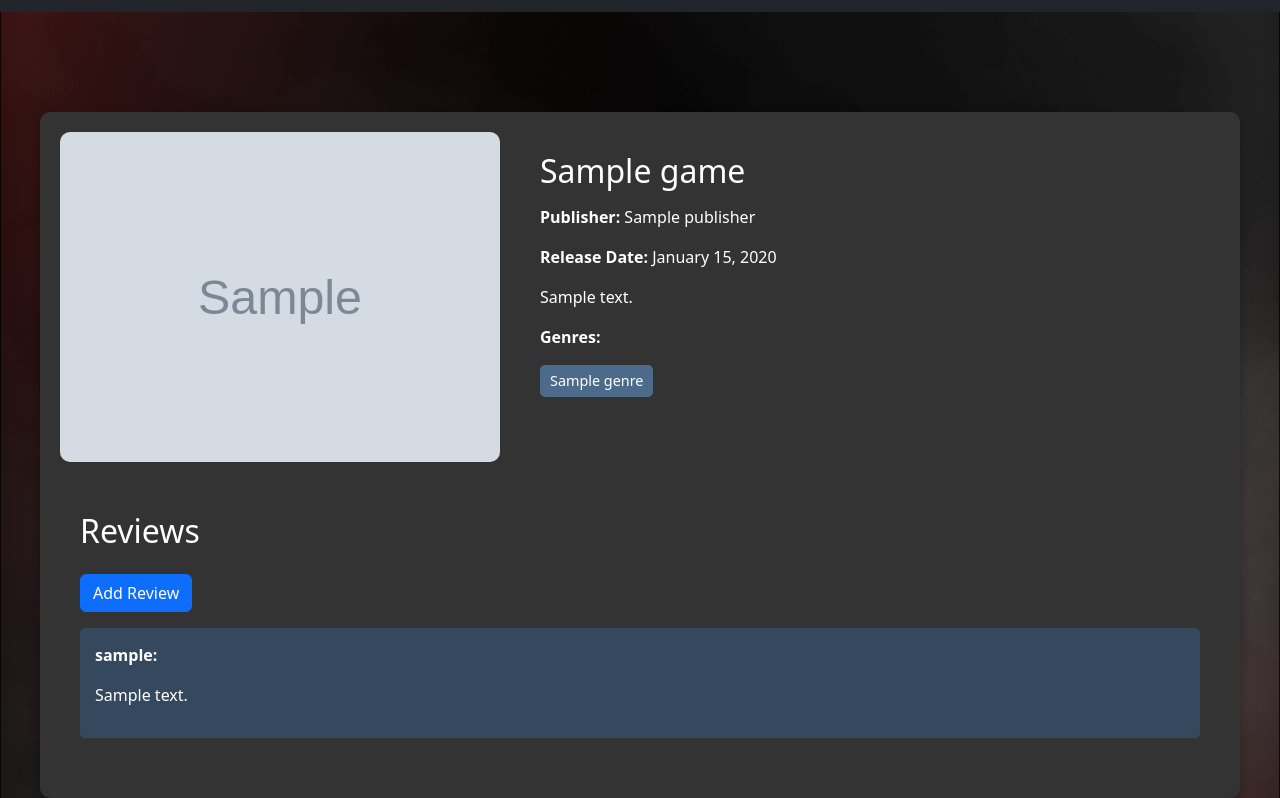
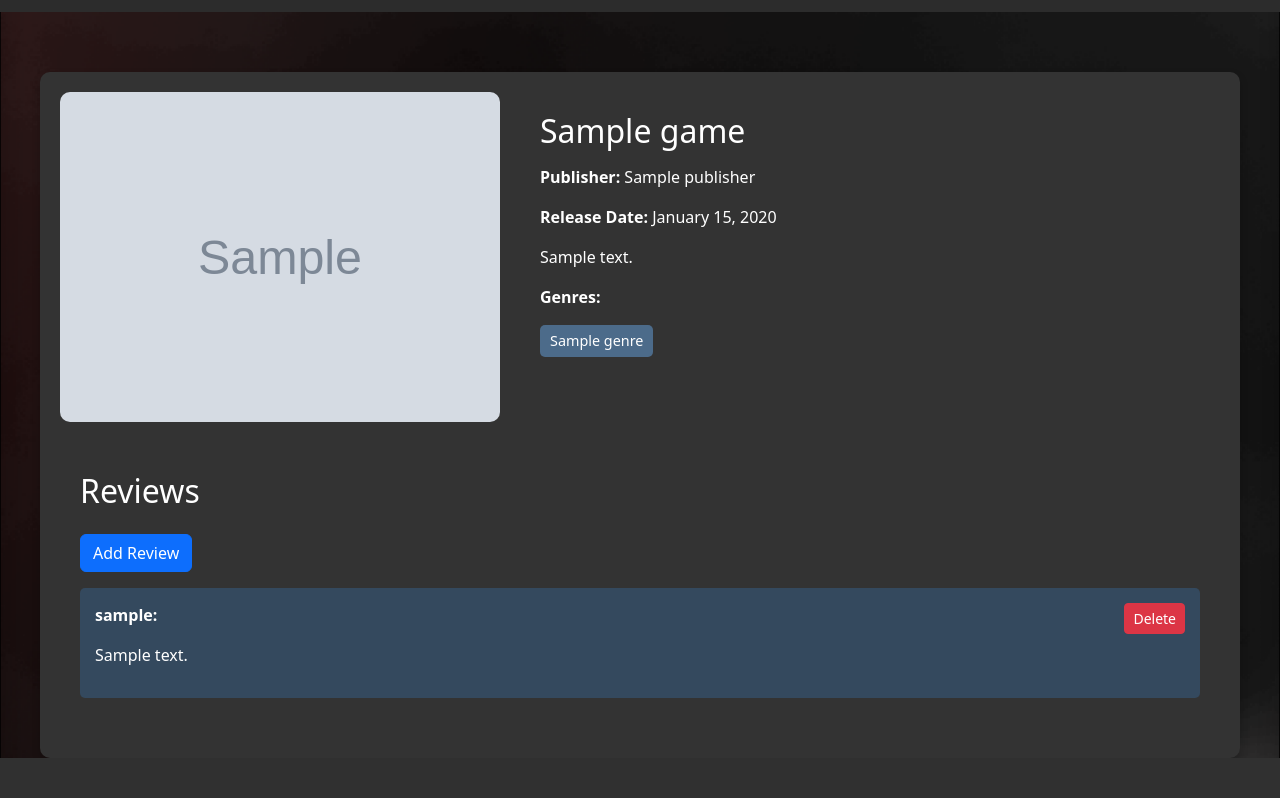
Before and after one commit to D3VIDE/tekweb_project, a PHP site: page /gameDetail.php?game_id=1 in a window 1280 px wide. Shown: the part 314-1112 px from the top of the page. After the commit the page ends 1072 px from the top, so only its background shows below. Run offline with PHP 8.4, Linux system fonts and the light colour scheme; the visitor is signed in with stand-in values (Sample User, id 1); tables that the repository leaves empty or names only in its code hold one stand-in row (values such as "Sample post"); grey boxes marked "Sample" are stand-in pictures.

Commit message:
delete review

```diff
--- a/main_form/gameDetail.php
+++ b/main_form/gameDetail.php
@@ -40,7 +40,7 @@ while ($row = $result_genres->fetch_assoc()) {
 }
 
 // Fetch reviews
-$query_reviews = "SELECT r.review_content, u.username
+$query_reviews = "SELECT r.id_review, r.review_content, u.username
                   FROM review r
                   JOIN users u ON r.id_user = u.id_user
                   WHERE r.id_game = ?";
@@ -74,6 +74,31 @@ if ($_SERVER['REQUEST_METHOD'] === 'POST' && isset($_POST['review_content'])) {
         exit();
     }
 }
+if ($_SERVER['REQUEST_METHOD'] === 'POST' && isset($_POST['delete_review_id'])) {
+    // Validasi pengguna dan hapus ulasan
+    $review_id = intval($_POST['delete_review_id']);
+    $user_id = $_SESSION['user_id']; // ID pengguna dari sesi
+
+    // Periksa apakah ulasan milik pengguna
+    $query_check_review = "SELECT id_review FROM review WHERE id_review = ? AND id_user = ?";
+    $stmt_check_review = $conn->prepare($query_check_review);
+    $stmt_check_review->bind_param("ii", $review_id, $user_id);
+    $stmt_check_review->execute();
+    $result_check = $stmt_check_review->get_result();
+
+    if ($result_check->num_rows > 0) {
+        // Hapus ulasan
+        $query_delete_review = "DELETE FROM review WHERE id_review = ?";
+        $stmt_delete_review = $conn->prepare($query_delete_review);
+        $stmt_delete_review->bind_param("i", $review_id);
+        $stmt_delete_review->execute();
+        header("Location: gameDetail.php?game_id=$game_id"); // Refresh halaman
+        exit();
+    } else {
+        echo "<script>alert('You can only delete your own reviews.');</script>";
+    }
+}
+
 // Include cookie validation
 include('../auth/cookieValidation.php');
 ?>
@@ -88,8 +113,8 @@ include('../auth/cookieValidation.php');
     <link href="https://cdn.jsdelivr.net/npm/bootstrap-icons/font/bootstrap-icons.css" rel="stylesheet">
     <style>
     .navbar {
-        background-color: #2C2C2C; /* Tetap abu-abu gelap */
-        font-family: Arial, sans-serif;
+    background-color: #2C2C2C; /* Tetap abu-abu gelap */
+    font-family: Arial, sans-serif;
     }
     .navbar-brand, .nav-link {
         color: #FFFFFF !important; /* Font putih untuk kontras */
@@ -120,7 +145,7 @@ include('../auth/cookieValidation.php');
         color: #FFFFFF; /* Font tetap putih */
     }
     body{
-        background-image: url('../assets/Background.png');
+        background-image: url('../assets/Backgrounds.png');
         background-size: cover;
         background-repeat: no-repeat;
         background-position: center top;
@@ -156,20 +181,10 @@ include('../auth/cookieValidation.php');
         border-radius: 4px; /* Optional: Rounded corners on hover */
         color: white !important;
     }
-    .hero-game {
-        display: flex;
-        align-items: center;
-        gap: 20px;
-        background: linear-gradient(to right, #4e54c8, #8f94fb);
-        padding: 20px;
-        border-radius: 10px;
-        color: white;
-        margin-bottom: 30px;
-    }
 
     .game-container {
             max-width: 1200px;
-            margin: 100px auto;
+            margin: 60px auto;
             padding: 20px;
             background-color: #333;
             border-radius: 10px;
@@ -238,17 +253,6 @@ include('../auth/cookieValidation.php');
             border: none;
             cursor: pointer;
         }
-
-        .btn-wishlist {
-            background-color: #5c7e10;
-            color: white;
-        }
-
-        .btn-follow {
-            background-color: #46698c;
-            color: white;
-        }
-
         .reviews-section {
             margin-top: 30px;
             padding: 20px;
@@ -269,7 +273,7 @@ include('../auth/cookieValidation.php');
 </head>
 <body>
 
-<nav class="navbar navbar-expand-lg navbar-dark bg-dark">
+<nav class="navbar navbar-expand-lg">
     <div class="container-fluid">
         <a class="navbar-brand logo" href="mainForm.php">
             <img src="..\assets\Logo.svg" alt="UapLogo">
@@ -341,9 +345,18 @@ include('../auth/cookieValidation.php');
     <?php endif; ?>
     <?php if (!empty($reviews)): ?>
         <?php foreach ($reviews as $review): ?>
-            <div class="review">
-                <p><strong><?php echo htmlspecialchars($review['username']); ?>:</strong></p>
-                <p><?php echo nl2br(htmlspecialchars($review['review_content'])); ?></p>
+            <div class="review d-flex justify-content-between align-items-start">
+                <div class="review-content">
+                    <p><strong><?php echo htmlspecialchars($review['username']); ?>:</strong></p>
+                    <p><?php echo nl2br(htmlspecialchars($review['review_content'])); ?></p>
+                </div>
+                <?php if ($is_logged_in && $username === $review['username']): ?>
+                    <!-- Tombol Hapus untuk Ulasan Milik Pengguna -->
+                    <form method="POST">
+                        <input type="hidden" name="delete_review_id" value="<?php echo htmlspecialchars($review['id_review']); ?>">
+                        <button type="submit" class="btn btn-danger btn-sm">Delete</button>
+                    </form>
+                <?php endif; ?>
             </div>
         <?php endforeach; ?>
     <?php else: ?>
```
